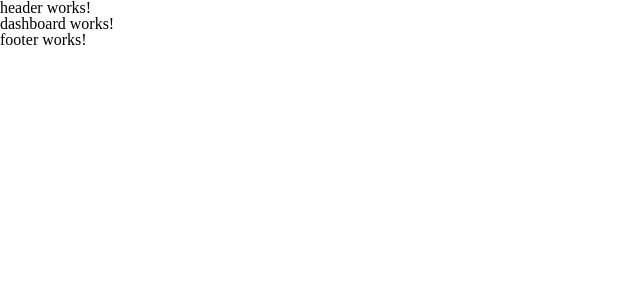
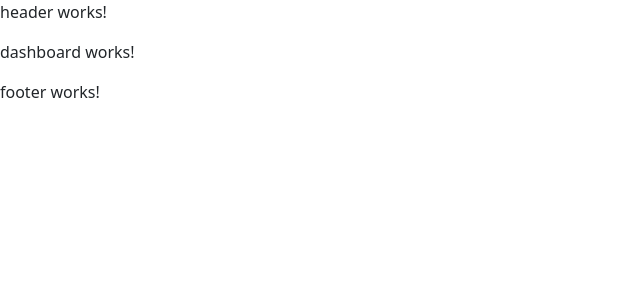
Before and after one commit to rajeshmaharjan/budget-tracker, an Angular app: page /dashboard in a window 1280 px wide. Shown: the top 300 px of the page, without its empty margins (0-640 px from the left). Built offline with nearby package versions, Linux system fonts and the light colour scheme.

Commit message:
Added ng-bootstrap

```diff
--- a/package.json
+++ b/package.json
@@ -18,6 +18,9 @@
     "@angular/platform-browser": "^16.2.0",
     "@angular/platform-browser-dynamic": "^16.2.0",
     "@angular/router": "^16.2.0",
+    "@ng-bootstrap/ng-bootstrap": "^15.1.2",
+    "@popperjs/core": "^2.11.6",
+    "bootstrap": "^5.2.3",
     "rxjs": "~7.8.0",
     "tslib": "^2.3.0",
     "zone.js": "~0.13.0"
@@ -26,6 +29,7 @@
     "@angular-devkit/build-angular": "^16.2.16",
     "@angular/cli": "^16.2.16",
     "@angular/compiler-cli": "^16.2.0",
+    "@angular/localize": "^16.2.0",
     "@types/jasmine": "~4.3.0",
     "jasmine-core": "~4.6.0",
     "karma": "~6.4.0",
--- a/src/app/app.module.ts
+++ b/src/app/app.module.ts
@@ -1,5 +1,6 @@
 import { NgModule } from '@angular/core';
 import { BrowserModule } from '@angular/platform-browser';
+import { NgbModule } from '@ng-bootstrap/ng-bootstrap';
 
 import { AppRoutingModule } from './app-routing.module';
 import { LayoutModule } from './layout/layout.module';
@@ -13,6 +14,7 @@
   ],
   imports: [
     BrowserModule,
+    NgbModule,
     AppRoutingModule,
     SharedModule,
     LayoutModule,
--- a/src/main.ts
+++ b/src/main.ts
@@ -1,3 +1,5 @@
+/// <reference types="@angular/localize" />
+
 import { platformBrowserDynamic } from '@angular/platform-browser-dynamic';
 
 import { AppModule } from './app/app.module';
--- a/src/styles.scss
+++ b/src/styles.scss
@@ -128,3 +128,6 @@
     border-collapse: collapse;
     border-spacing: 0;
 }
+
+/* Importing Bootstrap SCSS file. */
+@import 'bootstrap/scss/bootstrap';
--- a/tsconfig.app.json
+++ b/tsconfig.app.json
@@ -3,7 +3,9 @@
   "extends": "./tsconfig.json",
   "compilerOptions": {
     "outDir": "./out-tsc/app",
-    "types": []
+    "types": [
+      "@angular/localize"
+    ]
   },
   "files": [
     "src/main.ts"
```
Also changed, not shown: 2 other files (tests, documents, lock files or other folders).
